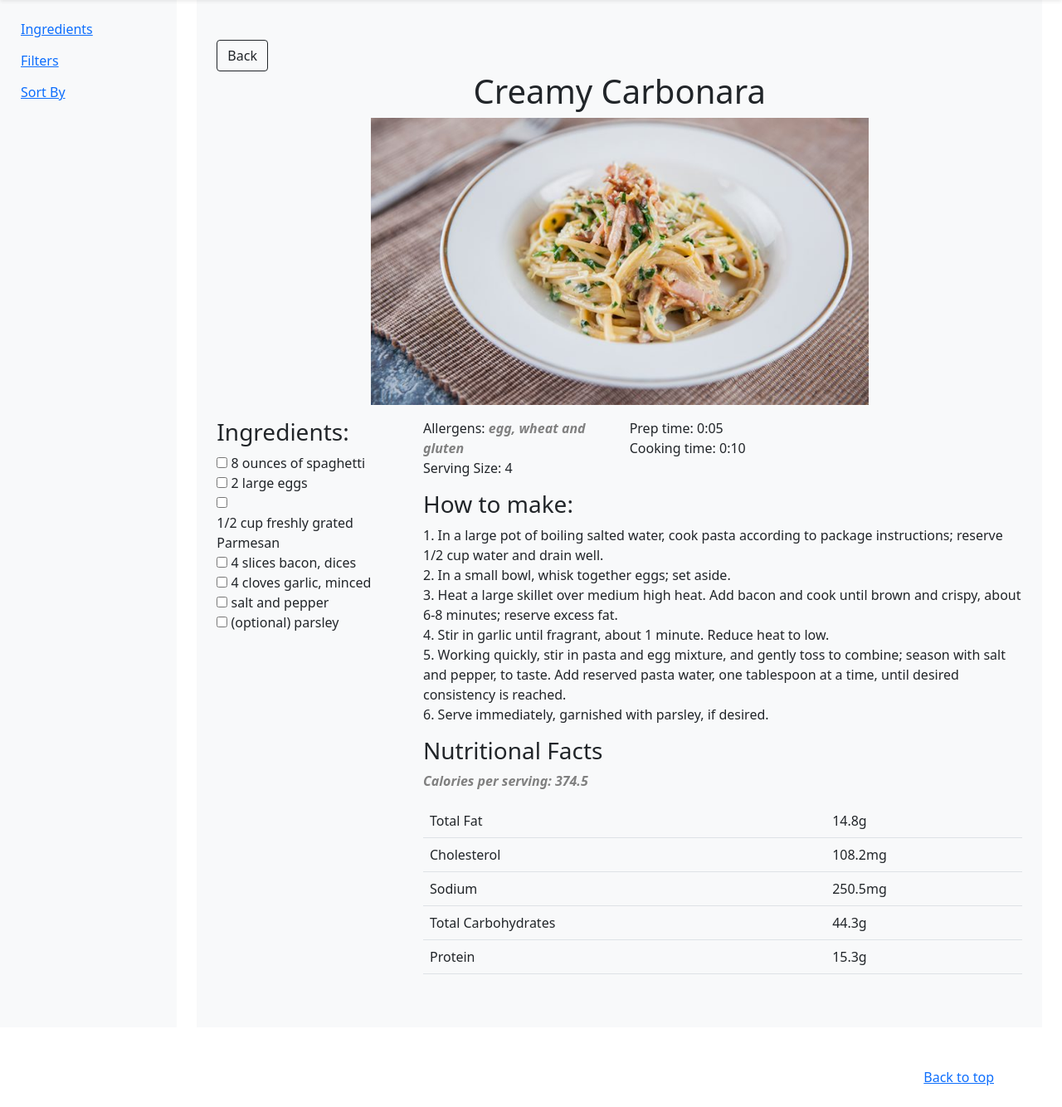
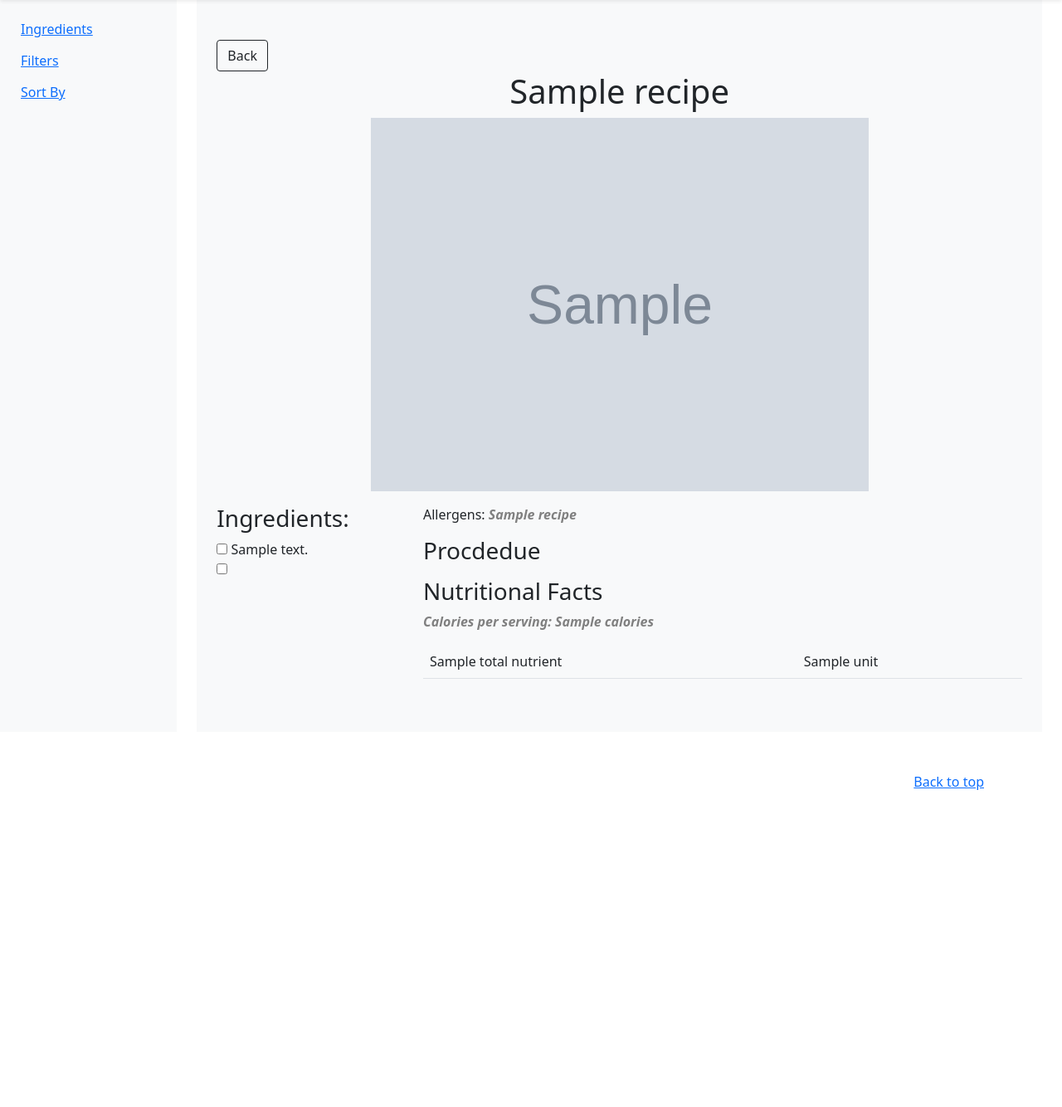
Before and after one commit to int-elligence2021/int-elligence2021.github.io, a Flask app: template templates/display_page.html in a window 1280 px wide. Shown: the part 56-1390 px from the top of the page at 83% size. After the commit the page ends 1008 px from the top, so only its background shows below. Run offline with Flask 2, Linux system fonts and the light colour scheme; the template is opened without the code that fills it: most values are stand-ins (such as "Sample title", 1, 10 or a date in 2020); grey boxes marked "Sample" are stand-in pictures; some libraries are stand-ins or nearby versions.

Commit message:
working on display_page, just need to print nutrients and extra info

```diff
--- a/server.py
+++ b/server.py
@@ -1,8 +1,9 @@
 from flask import Flask, render_template, request, redirect, url_for, session
-from test_api import call_api, handle_selections
+from test_api import call_api, handle_selections, display_recipe
 
 app = Flask(__name__)
 app.secret_key = "int-elligence"
+
 
 @app.route('/')
 def index():
@@ -59,9 +60,12 @@ def results_page():
     # a possible solution is to store the recipe details in a global variable (possibly in a JSON file)
     return render_template('results_page.html', recipes=recipe_list['recipes'])
 
-@app.route('/display')
+
+@app.route('/display_page')
 def display_page():
-    return render_template('display_page.html')
+    recipe_name = request.args.get('recipe_name')
+    recipe_info = display_recipe(recipe_name)
+    return render_template('display_page.html', recipes=recipe_info)
 
 if __name__ == "__main__":
     app.run(debug=True) #TODO: remove debug=True before deployment
--- a/templates/display_page.html
+++ b/templates/display_page.html
@@ -41,9 +41,9 @@
     <div class="container">
       <!-- TITLE -->
       <a href="{{ url_for('results_page')}}" class="btn btn-outline-dark" role="button">Back</a>
-      <h1 class="recipe_name">Creamy Carbonara</h1>
+      <h1 class="recipe_name">{{ recipes.label }}</h1>
       <p class="image">
-        <img src="{{ url_for('static', filename='pasta.jpg')}}" alt="Pasta" style="width:100%;max-width:600px">
+        <img src="{{ recipes.image }}" alt="Pasta" style="width:100%;max-width:600px">
       </p>
 
       <div class="row">
@@ -51,100 +51,40 @@
           <!-- INGREDIENTS -->
           <h3 class="ingredients">Ingredients:</h3>
           <input type="checkbox" id="ing1">
-          <label for="ing1"> 8 ounces of spaghetti</label><br>
-          <input type="checkbox" id="ing2">
-          <label for="ing2"> 2 large eggs</label><br>
-          <input type="checkbox" id="ing3">
-          <label for="ing3"> 1/2 cup freshly grated Parmesan</label><br>
-          <input type="checkbox" id="ing4">
-          <label for="ing4"> 4 slices bacon, dices</label><br>
-          <input type="checkbox" id="ing5">
-          <label for="ing5"> 4 cloves garlic, minced</label><br>
-          <input type="checkbox" id="ing6">
-          <label for="ing6"> salt and pepper</label><br>
-          <input type="checkbox" id="ing7">
-          <label for="ing7"> (optional) parsley</label><br>
-
+          {% for i in recipes.ingredients %}
+            <label for="ing1"> {{ i.text }} </label><br>
+            <input type="checkbox" id="ing2">
+          {% endfor %}
         </div>
-
 
         <div class="col-md-9">
 
           <!-- ALLERGENS -->
           <div class="row">
-            <div class="col-md-4">
-              <div class="li">Allergens: <span class="emphasis">egg, wheat and gluten</span></div>
-              <div class="li">Serving Size: 4 </div>
-            </div>
-            <div class="col-md-5">
-              <div class="li">Prep time: 0:05</div>
-              <div class="li">Cooking time: 0:10</div>
+            <div class="li">Allergens: <span class="emphasis">{{ recipes.healthLabels }}</span>
             </div>
           </div>
 
           <!-- HOW TO MAKE -->
-          <h3 class="procedure">How to make:</h3>
-          <div class="li">
-            1. In a large pot of boiling salted water, cook pasta according to package instructions; reserve 1/2 cup water and drain well.
-          </div>
-          <div class="li">
-            2. In a small bowl, whisk together eggs; set aside.
-          </div>
-          <div class="li">
-            3. Heat a large skillet over medium high heat. Add bacon and cook until brown and crispy, about 6-8 minutes; reserve excess fat.
-          </div>
-          <div class="li">
-            4. Stir in garlic until fragrant, about 1 minute. Reduce heat to low.
-          </div>
-          <div class="li">
-            5. Working quickly, stir in pasta and egg mixture, and gently toss to combine;
-            season with salt and pepper, to taste. Add reserved pasta water, one tablespoon at a time, until desired consistency is reached.
-          </div>
-          <div class="li">
-            6. Serve immediately, garnished with parsley, if desired.
-          </div>
+          <h3 class="procedure">Procdedue</h3>
+
           <!-- NUTRITIONAL FACTS -->
           <h3 class="procedure">Nutritional Facts</h3>
-          <p class="emphasis">Calories per serving: 374.5</p>
+          <p class="emphasis">Calories per serving: {{ recipes.calories }}</p>
           <table class="table">
             <tbody>
-              <tr>
-                <td>Total Fat</td>
-                <td>14.8g</td>
-              </tr>
-              <tr>
-                <td>Cholesterol</td>
-                <td>108.2mg</td>
-              </tr>
-              <tr>
-                <td>Sodium</td>
-                <td>250.5mg</td>
-              </tr>
-              <tr>
-                <td>Total Carbohydrates</td>
-                <td>44.3g</td>
-              </tr>
-              <tr>
-                <td>Protein</td>
-                <td>15.3g</td>
-              </tr>
+              {% for h in recipes.totalNutrients %}
+                <tr>
+                  <td>{{ h.label }}</td>
+                  <td>{{ h.unit }}</td>
+                </tr>
+              {% endfor %}
             </tbody>
           </table>
-
         </div>
-
-
+      </div>
     <div>
-
-
-    </div>
   </div>
 </div>
-
-  </main>
-  </div>
-  </div>
-
-
-
+</main>
 {% endblock %}
--- a/templates/results_page.html
+++ b/templates/results_page.html
@@ -57,7 +57,7 @@
 
             <div class="card-body">
               <h5 class="mt-0">Creamy Carbonara</h5>
-              <a href="{{ url_for('display_page')}}" class="stretched-link"></a>
+              <a href="#" class="stretched-link"></a>
               <div class="d-flex justify-content-between align-items-center">
                 <small class="text-muted">Cooking time: 10 min</small>
               </div>
@@ -73,7 +73,7 @@
 
             <div class="card-body">
               <h5 class="mt-0">{{r.label}}</h5>
-              <a href="#" class="stretched-link"></a>
+              <a href="{{ url_for('display_page', recipe_name=r.label) }}" class="stretched-link"></a>
               <div class="d-flex justify-content-between align-items-center">
                 <small class="text-muted">Missing ingredients: {{r.num_missing}}</small>
               </div>
--- a/test_api.py
+++ b/test_api.py
@@ -1,9 +1,15 @@
 import json
 import requests
 
+recipe_dict = {
+	'error': None,
+	'recipes': []
+}
+app_key='faa479368d9dd0d427347cfb1a32f2aa'
+app_id='ed9ebd49'
+url='https://api.edamam.com/search?'
+
 def handle_selections(req):
-	app_key='faa479368d9dd0d427347cfb1a32f2aa'
-	app_id='ed9ebd49'
 
 	query=f"q={req['ingredients']}&app_id={app_id}&app_key={app_key}&to=50"
 
@@ -27,7 +33,6 @@ def handle_selections(req):
 	return call_api(query, req['num_ingr'])
 
 def call_api(query, num_ingr):
-	url='https://api.edamam.com/search?'
 	resp = requests.get(url + query)
 	print(url+query)
 	if resp.status_code == 200:
@@ -37,21 +42,37 @@ def call_api(query, num_ingr):
 			# no hits means no recipes
 			return {'error': "ingredients"}
 
-		recipe_dict = {
-			'error': None,
-			'recipes': []
-		}
 		for recipe in d['hits']:
 			recipe['recipe']['num_missing'] = len(recipe['recipe']['ingredients']) - num_ingr
 			# add recipe to dict
 			recipe_dict['recipes'].append(recipe['recipe'])
-
-			print(recipe['recipe']['label'])
-			for ingr in recipe['recipe']['ingredients']:
-				print(f"\t{ingr['text']}")
-			print('\n')
-
+			# print(recipe['recipe']['label'])
+			# for ingr in recipe['recipe']['ingredients']:
+			# 	print(f"\t{ingr['text']}")
+			# print('\n')
 		return recipe_dict
 
 	# in the case of a 40x error, the filters do not match any recipes (esp. Dietary/Nut req)
 	return {'error': "filters"}
+
+def display_recipe(label):
+	for recipe in recipe_dict['recipes']:
+		if recipe['label'] == label:
+			print(label)
+			return recipe
+	return {}
+
+# print("Hello!")
+# recipe_list = handle_selections({
+# 	'health': '',
+# 	'diet': '',
+# 	'cuisineType': '',
+# 	'dishType': '',
+# 	'time': '1%2B',
+# 	'ingredients': [ 'chicken', 'pasta' ],
+# 	'num_ingr': 2,
+# 	'excluded': ''
+# })
+
+# res = display_recipe("Italian Chicken Pasta Salad")
+# print(res)
```
